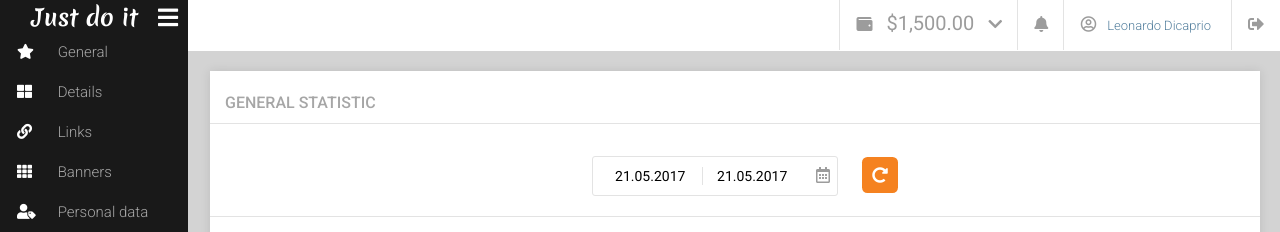
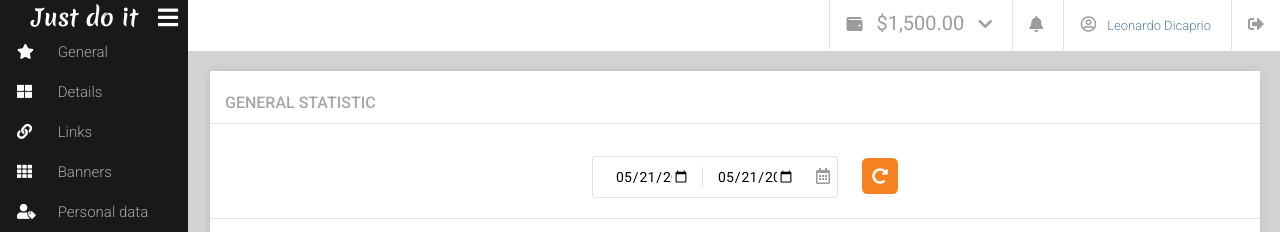
Before and after one commit to inspirer10/solo-project, a website: page index.html in a window 1280 px wide. Shown: the top 232 px of the page. Drawn offline with Linux system fonts and the light colour scheme.

Commit message:
Fix margin in nav

```diff
--- a/index.html
+++ b/index.html
@@ -80,13 +80,13 @@
         </div>
 
         <nav>
-            <a class="howtop fix" href="">
+            <a class="howtop" href="">
                 <i class="fas fa-wallet"></i>
                 <span class="value">$1,500.00</span>
                 <i class="fas fa-chevron-down"></i>
             </a>
 
-            <a class="howtop fix" href="">
+            <a class="howtop" href="">
                 <i class="fas fa-bell jingle"></i>
             </a>
 
@@ -104,8 +104,8 @@
             <article class="stats">
                 <h2 class="section-title">GENERAL STATISTIC</h2>
                 <div class="calendar">
-                    <input value="21.05.2017" class="left">
-                    <input value="21.05.2017" class="right">
+                    <input type="date" value="2017-05-21" class="left">
+                    <input type="date" value="2017-05-21" class="right">
                     <i class="far fa-calendar-alt data"></i>
                 </div>
                 <button class="fas fa-redo-alt btnarrow"></button>
--- a/sass/sections/_topmenu.scss
+++ b/sass/sections/_topmenu.scss
@@ -1,9 +1,5 @@
 .howtop:hover {
     background-color: #f5f5f2;
-}
-
-.fix {
-    margin-right: -5px;
 }
 
 .jingle {
```
Also changed, not shown: css/style.css, 1 other file.
